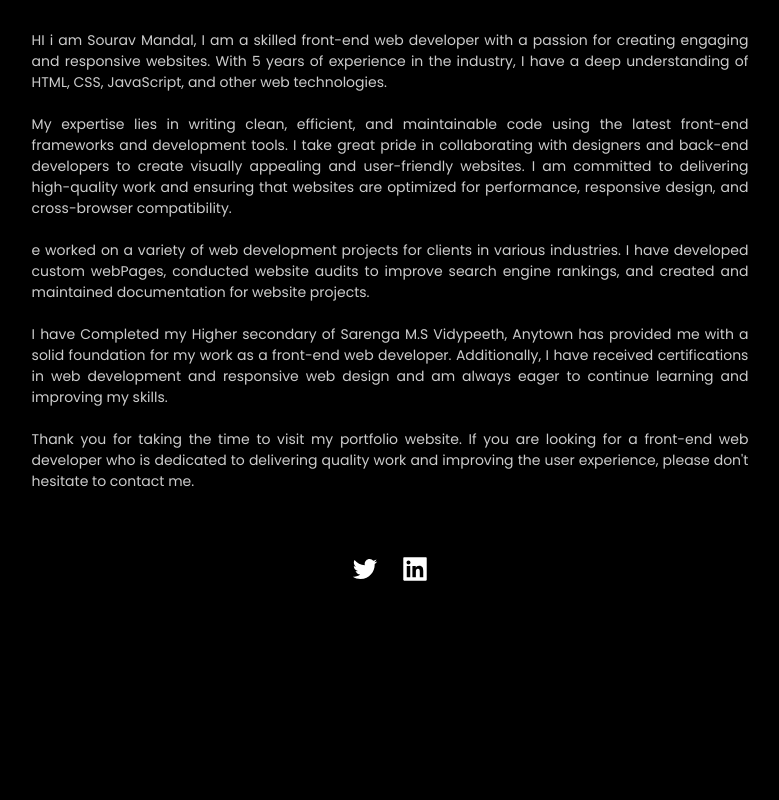
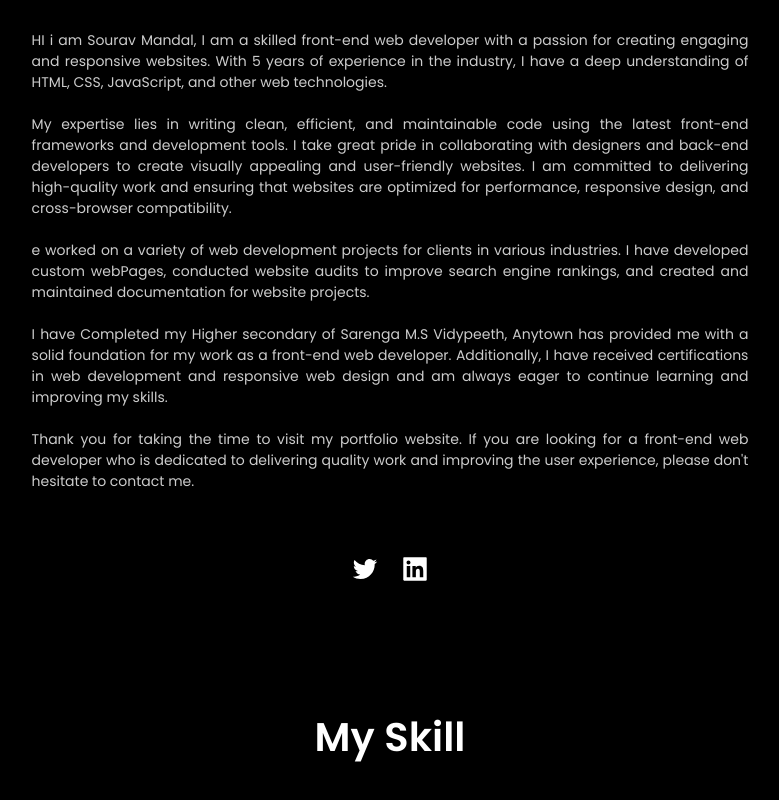
Before and after one commit to souravcodeweb/my-p-ortfolio, a React (Create React App) app: page / in a window 1280 px wide. Shown: the part 887-1687 px from the top of the page, without its empty margins (250-1029 px from the left). Before the commit the page ends 1494 px from the top, so only its background shows below. Built offline with nearby package versions, Linux system fonts and the light colour scheme.

Commit message:
add all new code

```diff
--- a/src/Components/Pages/Home.js
+++ b/src/Components/Pages/Home.js
@@ -9,6 +9,7 @@ import { AiFillInstagram } from "react-icons/ai";
 import { Link } from "react-router-dom";
 import Typewriter from "typewriter-effect";
 import About from "./About";
+import Skills from "./Skills";
 
 const Home = () => {
   const [state] = useState({
@@ -92,6 +93,7 @@ const Home = () => {
       </div>
 
       <About />
+      <Skills/>
     </>
   );
 };
--- a/src/Components/Pages/Skills.css
+++ b/src/Components/Pages/Skills.css
@@ -0,0 +1,10 @@
+.skill{
+    padding: 100px 10%;
+}
+
+.skill_heading h1{
+    text-align: center;
+    font-size: 40px;
+    color: #fff;
+
+}
--- a/src/Components/Pages/Skills.js
+++ b/src/Components/Pages/Skills.js
@@ -1,5 +1,6 @@
 import React, { useState } from 'react';
 import {AiFillHtml5} from "react-icons/ai";
+import "../Pages/Skills.css";
 
 
 const Skills = () => {
```
